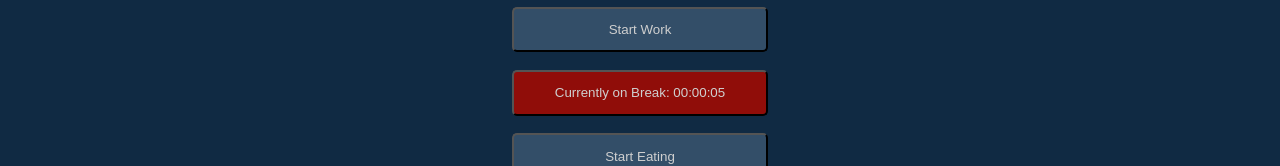
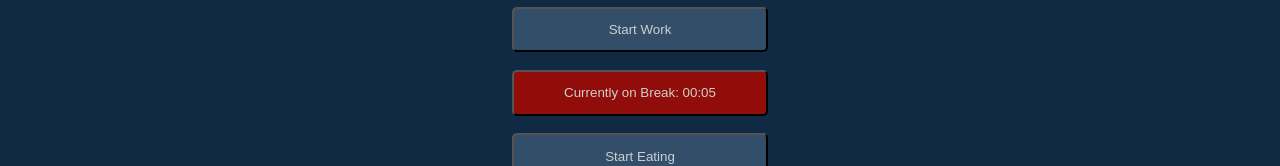
Before and after one commit to michaeltaciuk/timeDashboard, a React (Create React App) app in the folder frontend/: page / in a window 1280 px wide. Shown: the part 229-395 px from the top of the page. Built offline with nearby package versions, Linux system fonts and the light colour scheme.

Commit message:
Format the timer inside the buttons

```diff
--- a/frontend/src/components/Stopwatch.js
+++ b/frontend/src/components/Stopwatch.js
@@ -72,7 +72,11 @@ class Stopwatch extends React.Component {
   formatTime = (sec) => {
     const date = new Date(null);
     date.setSeconds(sec);
-    return date.toISOString().slice(11, 19);
+    if (sec > 3600) {
+      return date.toISOString().slice(11, 19);
+    } else {
+      return date.toISOString().slice(14, 19);
+    }
   };
 
   pace = () => {
@@ -157,13 +161,15 @@ class Stopwatch extends React.Component {
     const renderTaskButton = (name, color) => {
       <div className='grid-item'>
         <button className='start-task-button'
-          style={{ background: this.state.currentTask === "Work" ? "green" : "#334E68" }}
-          onClick={() => this.newTimeChunk("Work", "green")}>
-          {this.state.currentTask === "Work" ? "Currently Working" : "Start Work"}</button>
+          style={{ background: this.state.currentTask === name ? color : buttonOffColor }}
+          onClick={() => this.newTimeChunk(name, color)}>
+          {this.state.currentTask === name ? name : `Start ${name}`}</button>
       </div>
     };
 
     const elapsedTime = this.formatTime(this.state.currentSec - this.state.currentTaskStarted);
+
+    const buttonOffColor = "#334E68";
 
     return (
       <Fragment>
@@ -189,37 +195,37 @@ class Stopwatch extends React.Component {
           <div className='grid-container'>
             <div className='grid-item'>
               <button className='start-task-button'
-                style={{ background: this.state.currentTask === "Work" ? "green" : "#334E68" }}
+                style={{ background: this.state.currentTask === "Work" ? "green" : buttonOffColor }}
                 onClick={() => this.newTimeChunk("Work", "green")}>
                 {this.state.currentTask === "Work" ? `Currently Working: ${elapsedTime}` : "Start Work"}</button>
             </div>
             <div className='grid-item'>
               <button className='start-task-button'
-                style={{ background: this.state.currentTask === "Break" ? "#900D09" : "#334E68" }}
+                style={{ background: this.state.currentTask === "Break" ? "#900D09" : buttonOffColor }}
                 onClick={() => this.newTimeChunk("Break", "#900D09")}>
                 {this.state.currentTask === "Break" ? `Currently on Break: ${elapsedTime}` : "Start Brake"}</button>
             </div>
             <div className='grid-item'>
               <button className='start-task-button'
-                style={{ background: this.state.currentTask === "Eat" ? "#AF601A" : "#334E68" }}
+                style={{ background: this.state.currentTask === "Eat" ? "#AF601A" : buttonOffColor }}
                 onClick={() => this.newTimeChunk("Eat", "#AF601A")}>
                 {this.state.currentTask === "Eat" ? `Currently Eating: ${elapsedTime}` : "Start Eating"}</button>
             </div>
             <div className='grid-item'>
               <button className='start-task-button'
-                style={{ background: this.state.currentTask === "Exercise" ? "#14AF77" : "#334E68" }}
+                style={{ background: this.state.currentTask === "Exercise" ? "#14AF77" : buttonOffColor }}
                 onClick={() => this.newTimeChunk("Exercise", "#14AF77")}>
                 {this.state.currentTask === "Exercise" ? `Currently Exercising: ${elapsedTime}` : "Start Exercising"}</button>
             </div>
             <div className='grid-item'>
               <button className='start-task-button'
-                style={{ background: this.state.currentTask === "Read" ? "purple" : "#334E68" }}
+                style={{ background: this.state.currentTask === "Read" ? "purple" : buttonOffColor }}
                 onClick={() => this.newTimeChunk("Read", "purple")}>
                 {this.state.currentTask === "Read" ? `Currently Reading: ${elapsedTime}` : "Start Reading"}</button>
             </div>
             <div className='grid-item'>
               <button className='start-task-button'
-                style={{ background: this.state.currentTask === "Sleep" ? "#21618C" : "#334E68" }}
+                style={{ background: this.state.currentTask === "Sleep" ? "#21618C" : buttonOffColor }}
                 onClick={() => this.newTimeChunk("Sleep", "#21618C")}>
                 {this.state.currentTask === "Sleep" ? `Currently Sleeping: ${elapsedTime}` : "Start Sleeping"}</button>
             </div>
```
